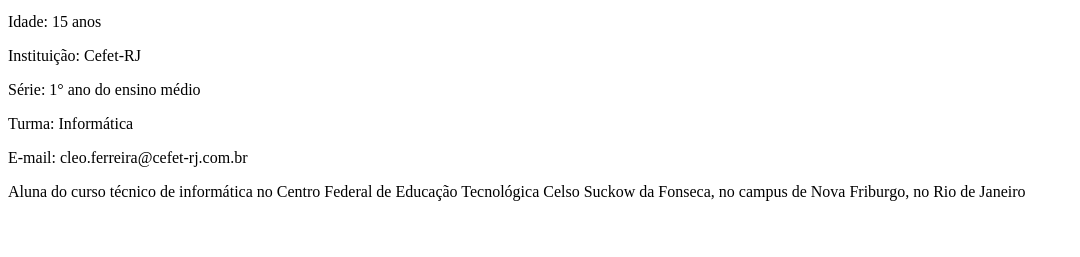
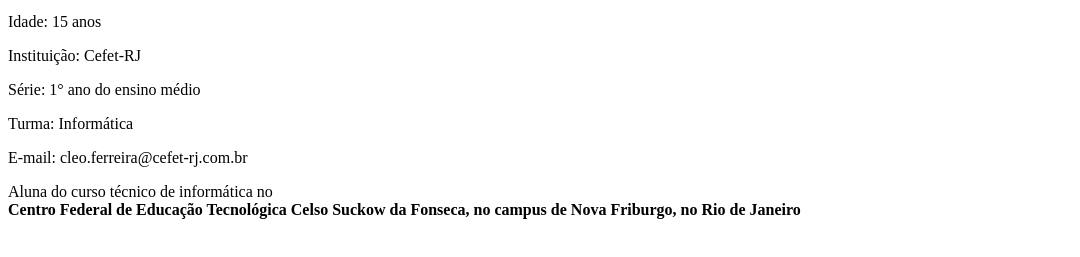
Before and after one commit to cleo-pereira/cleo-pereira.github.io, a plain HTML site: page index.html in a window 1280 px wide. Shown: the part 87-344 px from the top of the page, without its empty margins (0-1080 px from the left). Drawn offline with Linux system fonts and the light colour scheme.

Commit message:
informações adicionadas

```diff
--- a/index.html
+++ b/index.html
@@ -11,7 +11,7 @@
       <p>Série: 1° ano do ensino médio</p>
       <p>Turma: Informática</p>
       <p>E-mail: cleo.ferreira@cefet-rj.com.br</p>
-      <p>Aluna do curso técnico de informática no Centro Federal de Educação Tecnológica Celso Suckow da Fonseca, no campus de Nova Friburgo, no Rio de Janeiro </p>
+      <p>Aluna do curso técnico de informática no <br> <b>Centro Federal de Educação Tecnológica Celso Suckow da Fonseca<b>, no campus de Nova Friburgo, no Rio de Janeiro </p>
       <p></p>
       <p></p>
       <p></p>
```
